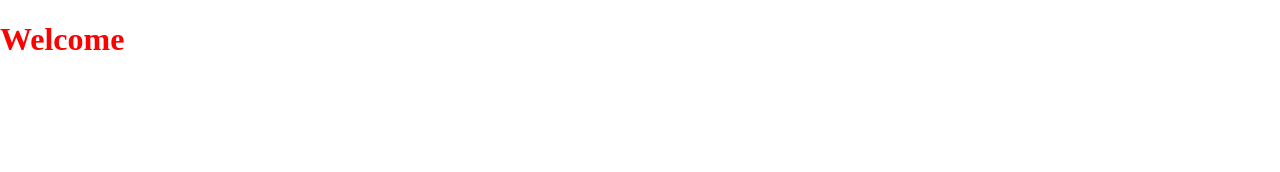
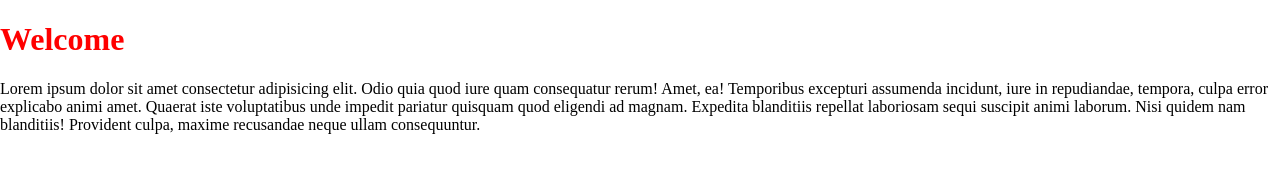
Before and after one commit to vlevi96/git-vs-feb10, a plain HTML site: page index.html in a window 1280 px wide. Drawn offline with Linux system fonts and the light colour scheme.

Commit message:
add lorem ipsum

```diff
--- a/index.html
+++ b/index.html
@@ -10,5 +10,7 @@
 </head>
 <body>
     <h1 class="flash">Welcome</h1>
+    <p>Lorem ipsum dolor sit amet consectetur adipisicing elit. Odio quia quod iure quam consequatur rerum! Amet, ea! Temporibus excepturi assumenda incidunt, iure in repudiandae, tempora, culpa error explicabo animi amet.
+    Quaerat iste voluptatibus unde impedit pariatur quisquam quod eligendi ad magnam. Expedita blanditiis repellat laboriosam sequi suscipit animi laborum. Nisi quidem nam blanditiis! Provident culpa, maxime recusandae neque ullam consequuntur.</p>
 </body>
 </html>
```
